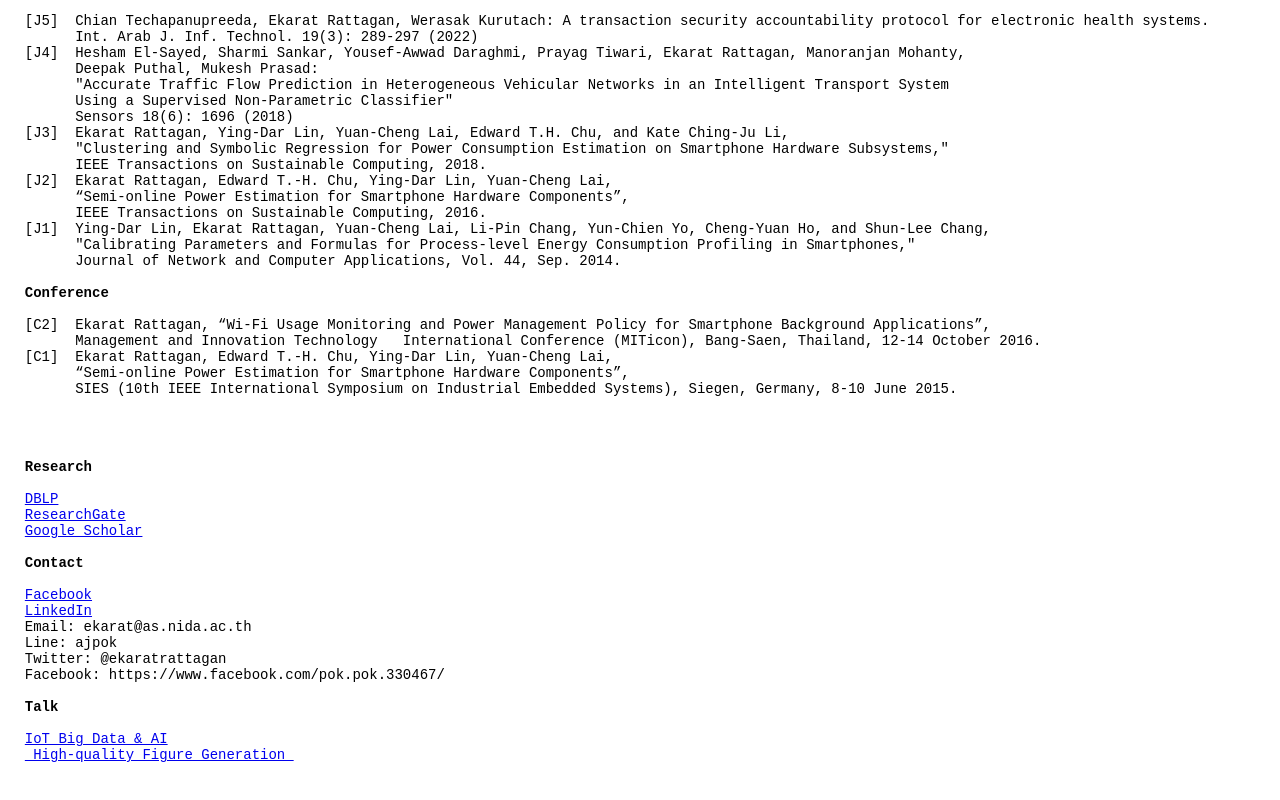
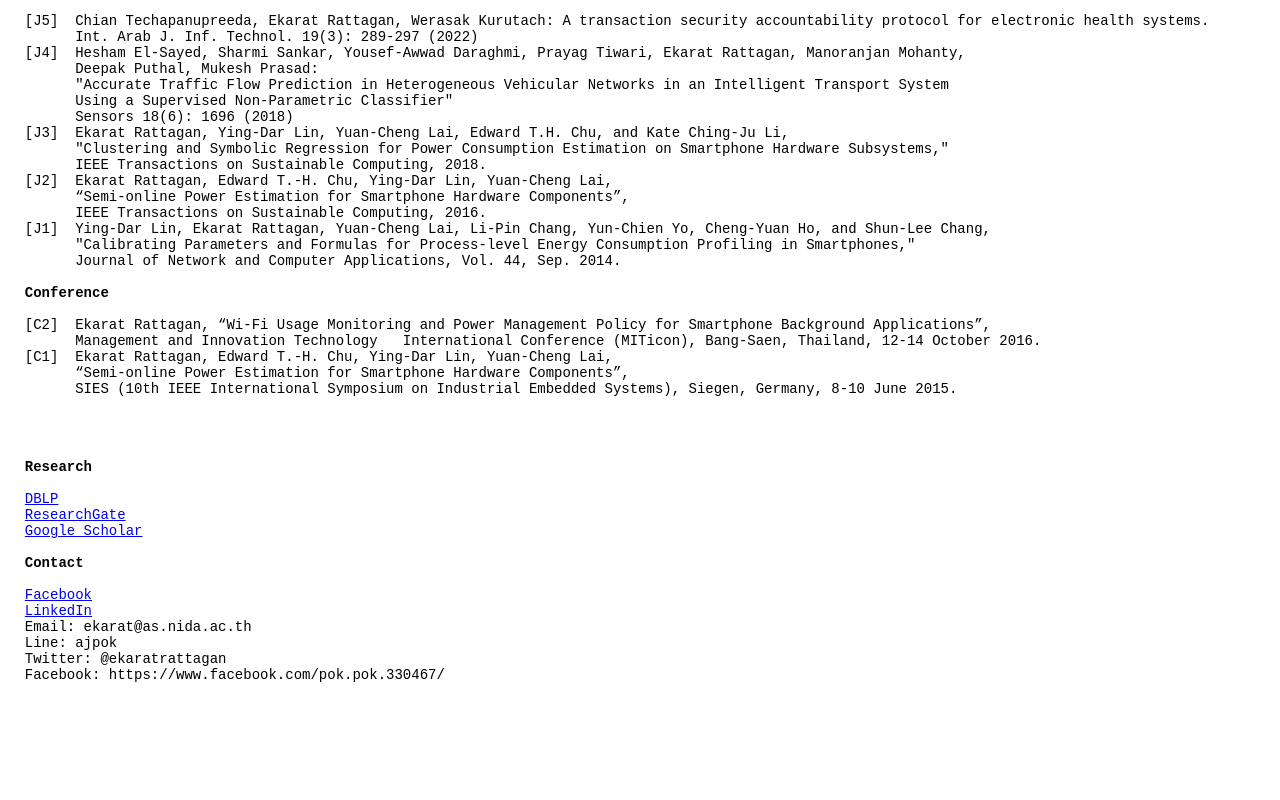
Before and after one commit to pokekarat/pokekarat.github.io, a plain HTML site: page index.html in a window 1280 px wide. Shown: the part 599-1399 px from the top of the page. After the commit the page ends 1326 px from the top, so only its background shows below. Drawn offline with Linux system fonts and the light colour scheme.

Commit message:
Update index.html

```diff
--- a/index.html
+++ b/index.html
@@ -64,13 +64,7 @@
   Twitter: @ekaratrattagan
   Facebook: https://www.facebook.com/pok.pok.330467/
 
-  <b>Talk</b><br>
-  <a target="_blank" href="https://tinyurl.com/iot-bigdata-ai">IoT Big Data & AI</a>
-  <a target="_blank" href="https://drive.google.com/drive/folders/1iNv9BHxsmBQE-yKoZwfSXrL5WpmWC5L_?usp=sharing"> High-quality Figure Generation </a>
-  <br><br>
-
 </span>
-
 </pre>
 </body>
 </html>
```
